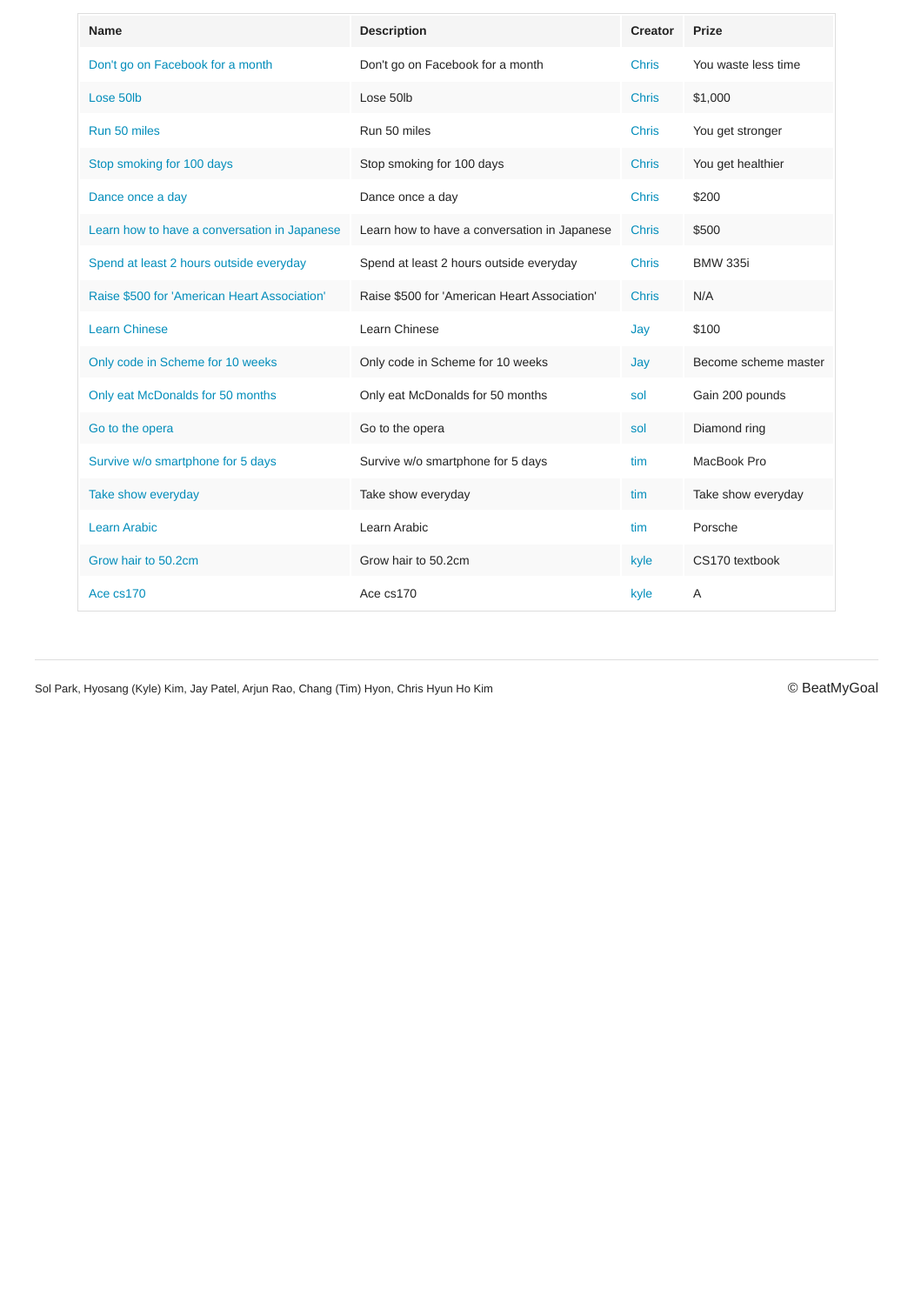
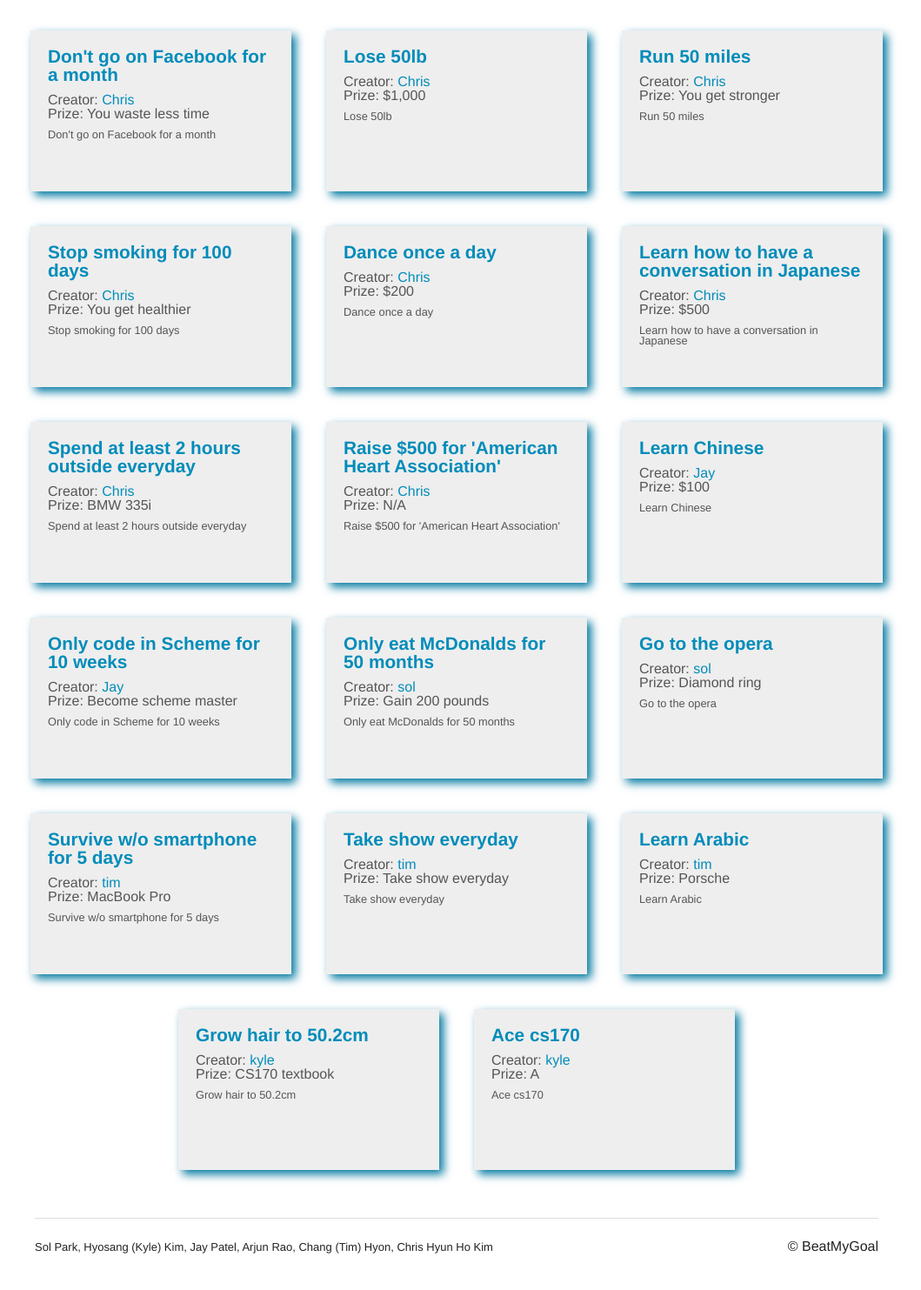
Before and after one commit to BeatMyGoal/beatmygoal, a Django app: page /dashboard in a window 1280 px wide. Shown: the part 45-1528 px from the top of the page at 87% size, without its empty margins (115-1174 px from the left). Before the commit the page ends 845 px from the top, so only its background shows below. Run offline with Django 3.2, Linux system fonts and the light colour scheme; data comes from the database, SQL or seed files in the repository; some libraries are stand-ins or nearby versions.

Commit message:
changed dashboard to display goals using cards

```diff
--- a/static/css/dashboard.css
+++ b/static/css/dashboard.css
@@ -1,12 +1,21 @@
+.dashcard-container{
+	width: 1200px;
+}
 .dashcard{
+	text-align: left;
+	vertical-align: top;
+	display: inline-block;
 	height: 185px;
 	width: 300px;
 	padding: 20px;
 	margin: 20px;
 	background: #eee;
+	box-shadow: 5px 5px 10px #0078A0;
+	color: #555;
 }
 .dashcard-title{
-	font-size: 150%;
+	margin-bottom: 10px;
+	font-size: 130%;
 	font-weight: bold;
 }
 .dashcard-description{
@@ -17,5 +26,6 @@
 
 }
 .dashcard-prize{
+	margin-bottom: 10px;
 
 }
--- a/static/js/dashboard/dashboard.js
+++ b/static/js/dashboard/dashboard.js
@@ -17,11 +17,16 @@ $.ajax({
 		console.log(entry);
 		fields = entry['fields'];
 		user = $(".users>#id"+fields['creator']);
-		console.log(user);
-		$("tbody").append('<tr><td><a href="/goals/'+entry['pk']+'">'+fields['title']+'</a></td>'+
-			'<td>'+fields['description']+'</td>'+
-			'<td><a href="/users/'+fields['creator']+'">'+user.text()+'</a></td>'+
-			'<td>'+fields['prize']+'</td></tr>')
+		console.log(fields);
+		$(".dashcard-container").append('<div class="dashcard" id="'+entry['pk']+'"></div>');
+		$(".dashcard#"+entry['pk']).append('<div class=dashcard-title><a href="/goals/'+entry['pk']+'">'+fields['title']+'</a></div>');
+		$(".dashcard#"+entry['pk']).append('<div class=dashcard-creator>Creator: <a href="/users/'+fields['creator']+'">'+user.text()+'</a></div>');
+		$(".dashcard#"+entry['pk']).append('<div class=dashcard-prize>Prize: '+fields['prize']+'</div>');
+		$(".dashcard#"+entry['pk']).append('<div class=dashcard-description>'+fields['description']+'</div>');
+		// $("tbody").append('<tr><td><a href="/goals/'+entry['pk']+'">'+fields['title']+'</a></td>'+
+		// 	'<td>'+fields['description']+'</td>'+
+		// 	'<td><a href="/users/'+fields['creator']+'">'+user.text()+'</a></td>'+
+		// 	'<td>'+fields['prize']+'</td></tr>')
 	});
 
 }).fail(function(data) {
@@ -49,10 +54,15 @@ $(window).scroll(function() {
 				fields = entry['fields'];
 				user = $(".users>#id"+fields['creator']);
 				console.log(user);
-				$("tbody").append('<tr><td><a href="/goals/'+entry['pk']+'">'+fields['title']+'</a></td>'+
-					'<td>'+fields['description']+'</td>'+
-					'<td><a href="/users/'+fields['creator']+'">'+user.text()+'</a></td>'+
-					'<td>'+fields['prize']+'</td></tr>');
+				$(".dashcard-container").append("<div class=dashcard></div>");
+				$(".dashcard#"+entry['pk']).append('<div class=dashcard-title><a href="/goals/'+entry['pk']+'">'+fields['title']+'</a></div>');
+				$(".dashcard#"+entry['pk']).append('<div class=dashcard-creator>Creator: <a href="/users/'+fields['creator']+'">'+user.text()+'</a></div>');
+				$(".dashcard#"+entry['pk']).append('<div class=dashcard-prize>Prize: '+fields['prize']+'</div>');
+				$(".dashcard#"+entry['pk']).append('<div class=dashcard-description>'+fields['description']+'</div>');
+				// $("tbody").append('<tr><td><a href="/goals/'+entry['pk']+'">'+fields['title']+'</a></td>'+
+				// 	'<td>'+fields['description']+'</td>'+
+				// 	'<td><a href="/users/'+fields['creator']+'">'+user.text()+'</a></td>'+
+				// 	'<td>'+fields['prize']+'</td></tr>');
 			});
 
 		}).fail(function(data) {
--- a/templates/dashboard/dashboard_main.html
+++ b/templates/dashboard/dashboard_main.html
@@ -7,8 +7,10 @@
 {% block content %}
 
 <script src="{% static 'js/dashboard/dashboard.js' %}"></script>
+<link rel="stylesheet" href="{% static 'css/dashboard.css' %}" />
 <center>
-<table class="table table-striped">
+    <div class="dashcard-container"></div>
+<!-- <table class="table table-striped">
     <thead>
         <tr>
             <b>
@@ -23,6 +25,7 @@
 
         </tbody>
 </table>
+ -->
 </center>
 <div class="users" style="display:none">
    {% for user in users %}
```
